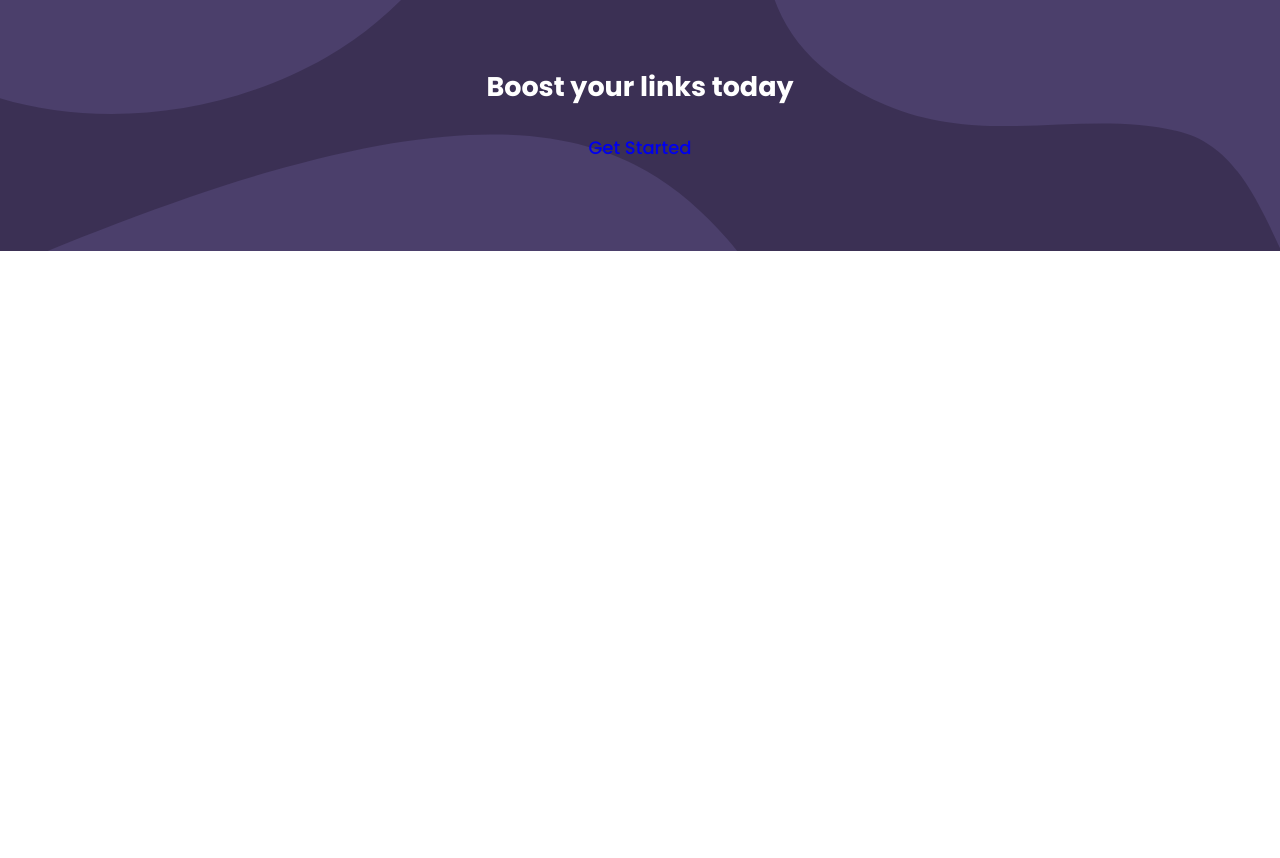
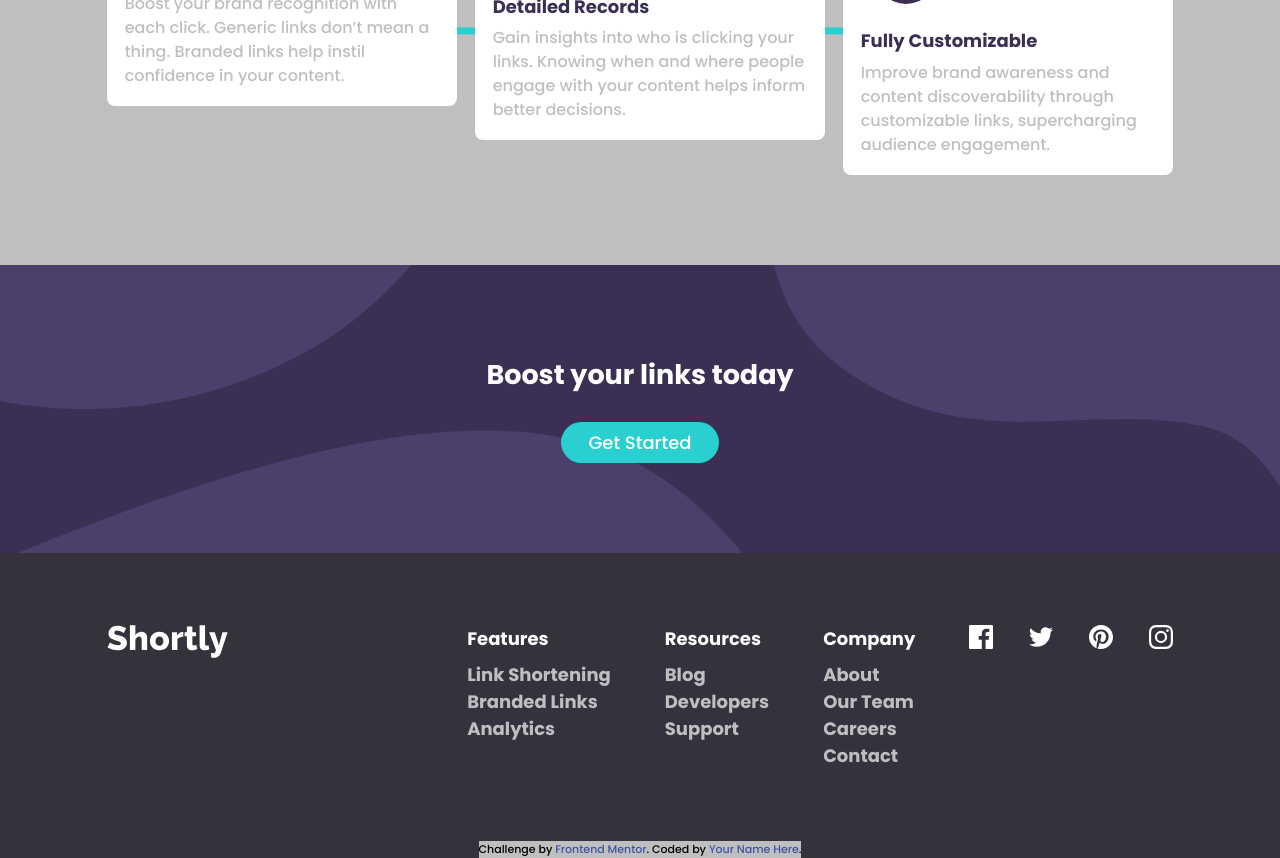
Before and after one commit to alfredthompsonOvie/url-shortener, a Vue app: page / in a window 1280 px wide. Shown: the part 1100-1958 px from the top of the page. Before the commit the page ends 1351 px from the top, so only its background shows below. Built offline with nearby package versions, Linux system fonts and the light colour scheme.

Commit message:
footer section

```diff
--- a/src/App.vue
+++ b/src/App.vue
@@ -3,6 +3,75 @@
   <TheNavigation />
 
 	<router-view />
+
+  <footer class="footer">
+      <div class="footer__contents">
+        <div class="branding--footer">
+          <img src="@/assets/images/logo.svg" alt="" class="branding__img--footer">
+        </div>
+        <ul class="footer__nav__list">
+          <li class="nav__item--footer">
+            <a href="#" class="nav__link--footer nav__link__header">Features</a>
+          </li>
+          <li class="nav__item--footer">
+            <a href="#" class="nav__link--footer">  Link Shortening
+              </a>
+          </li>
+          <li class="nav__item--footer">
+            <a href="#" class="nav__link--footer">Branded Links</a>
+          </li>
+          <li class="nav__item--footer">
+            <a href="#" class="nav__link--footer">Analytics</a>
+          </li>
+        </ul>
+        <ul class="footer__nav__list">
+          <li class="nav__item--footer">
+            <a href="#" class="nav__link--footer nav__link__header">Resources</a>
+          </li>
+          <li class="nav__item--footer">
+            <a href="#" class="nav__link--footer">Blog</a>
+          </li>
+          <li class="nav__item--footer">
+            <a href="#" class="nav__link--footer">Developers</a>
+          </li>
+          <li class="nav__item--footer">
+            <a href="#" class="nav__link--footer">Support</a>
+          </li>
+        </ul>
+
+        <ul class="footer__nav__list">
+          <li class="nav__item--footer">
+            <a href="#" class="nav__link--footer nav__link__header">Company</a>
+          </li>
+          <li class="nav__item--footer">
+            <a href="#" class="nav__link--footer">About
+              </a>
+          </li>
+          <li class="nav__item--footer">
+            <a href="#" class="nav__link--footer">Our Team
+              </a>
+          </li>
+          <li class="nav__item--footer">
+            <a href="#" class="nav__link--footer">Careers</a>
+          </li>
+          <li class="nav__item--footer">
+            <a href="#" class="nav__link--footer">Contact</a>
+          </li>
+        </ul>
+        <ul class="social__links">
+          <li><a href="#"><img src="@/assets/images/icon-facebook.svg" alt=""></a></li>
+          <li><a href="#"><img src="@/assets/images/icon-twitter.svg" alt=""></a></li>
+          <li><a href="#"><img src="@/assets/images/icon-pinterest.svg" alt=""></a></li>
+          <li><a href="#"><img src="@/assets/images/icon-instagram.svg" alt=""></a></li>
+        </ul>
+      </div>
+      <div class="attribution">
+        <p>
+          Challenge by <a href="https://www.frontendmentor.io?ref=challenge" target="_blank">Frontend Mentor</a>.
+          Coded by <a href="#">Your Name Here</a>.
+        </p>
+      </div>
+    </footer>
 </template>
 
 <script>
--- a/src/assets/main.css
+++ b/src/assets/main.css
@@ -10,8 +10,15 @@
 	display: grid;
 	grid-template-columns: 1fr 10fr 1fr;
 	grid-template-rows: auto auto;
-	/* align-items: center; */
 	justify-content: start;
+  padding-bottom: 8em;
+}
+.cta{
+  background-color: var(--Cyan);
+  border-radius: 30px;
+  padding: .4em 1.5em;
+  color: #fff;
+  display: inline-block;
 }
 
 .hero__illustration {
@@ -216,6 +223,52 @@
 	color: #fff;
 	margin-bottom: 1em;
 }
+.footer {
+	display: grid;
+	grid-template-columns: 1fr 10fr 1fr;
+	grid-template-rows: auto;
+	background-color: var(--VeryDarkBlue);
+}
+.footer__contents {
+	grid-column: 2;
+	padding: 4em 0;
+	text-align: center;
+}
+.branding__img--footer {
+	filter: invert(1) brightness(2);
+}
+.footer__nav__list {
+	margin-top: 2em;
+}
+.nav__link--footer {
+	color: var(--Gray);
+	display: block;
+	font-weight: var(--fw-bold);
+}
+.nav__link__header {
+	color: #fff;
+	font-weight: var(--fw-bold);
+	margin-bottom: 0.5em;
+}
+.social__links {
+	display: flex;
+	align-items: center;
+	justify-content: center;
+	gap: 2em;
+	margin-top: 2em;
+}
+.social__links img {
+	width: 100%;
+}
+.attribution {
+	grid-column: 2;
+}
+.attribution p {
+	background-color: var(--Gray);
+	display: inline-block;
+}
+/*
+*/
 /* ! 1 =========================================================== */
 /* ! 1 =========================================================== */
 /* ! 1 =========================================================== */
@@ -267,6 +320,10 @@
 	}
 }
 @media (min-width: 992px) {
+  .hero{
+    grid-template-columns: 1fr 5fr 5fr 1fr;
+    grid-template-rows: 28em;
+  }
 	.hero__illustration {
 		grid-column: 3/-1;
 		background-position: left;
@@ -327,10 +384,26 @@
 		background-size: cover;
 		background-position: center;
 	}
+
+	.footer__contents {
+		display: flex;
+		align-items: flex-start;
+		gap: 3em;
+		text-align: left;
+	}
+	.footer__nav__list {
+		margin-top: 0;
+	}
+	.social__links {
+		margin-top: 0;
+	}
+	.footer__nav__list:nth-of-type(1) {
+		margin-left: auto;
+	}
 }
-
 @media (min-width: 1200px) {
 	.hero__illustration {
+		background-size: cover;
 		background-size: 38em;
 	}
 }
--- a/src/views/HomeView.vue
+++ b/src/views/HomeView.vue
@@ -1,5 +1,5 @@
 <template>
-	<div class="hero">
+	<!-- <div class="hero">
 		<div class="hero__illustration"></div>
 		<div class="hero__content js-hero__content">
 			<h1 class="title js__hero--heading">More than just shorter links</h1>
@@ -9,7 +9,18 @@
 			</p>
 			<a href="#" class="cta">Get Started</a>
 		</div>
-	</div>
+	</div> -->
+	<section class="hero">
+		<div class="hero__illustration"></div>
+		<div class="hero__content js-hero__content">
+			<h1 class="title js__hero--heading">More than just shorter links</h1>
+			<p class="text text--hero js__hero--text">
+				Build your brand’s recognition and get detailed insights on how your
+				links are performing.
+			</p>
+			<a href="#" class="cta">Get Started</a>
+		</div>
+	</section>
 	<section class="services">
 		<div class="services__urlShortener js-urlShortener">
 			<form action="#" class="form js-form">
```
